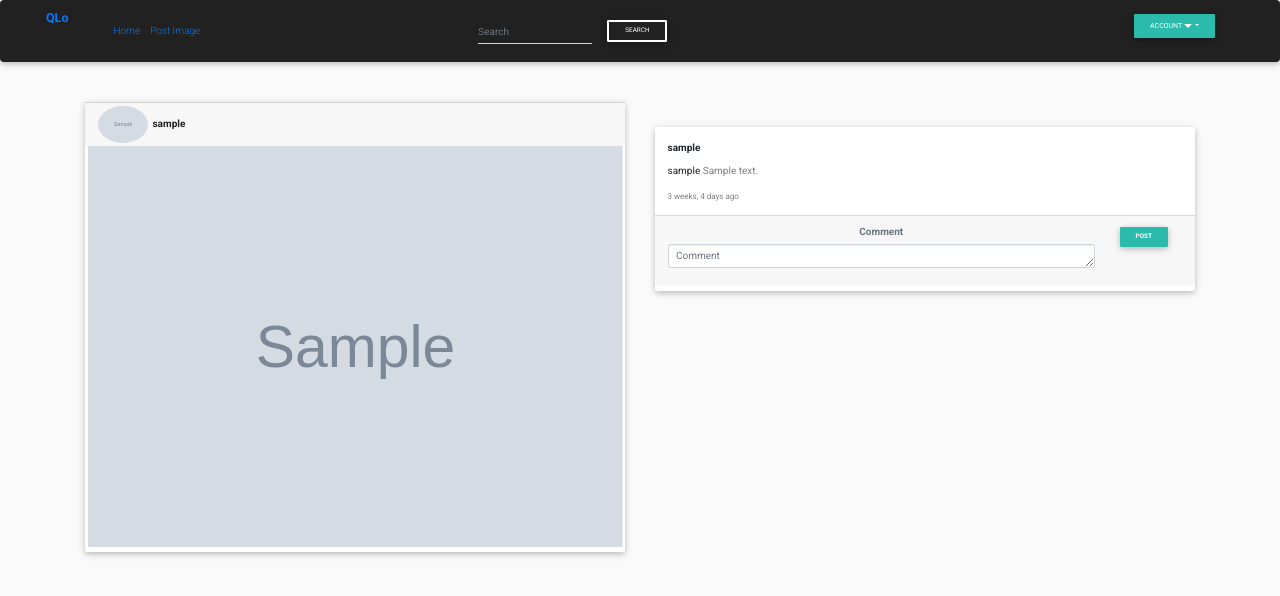
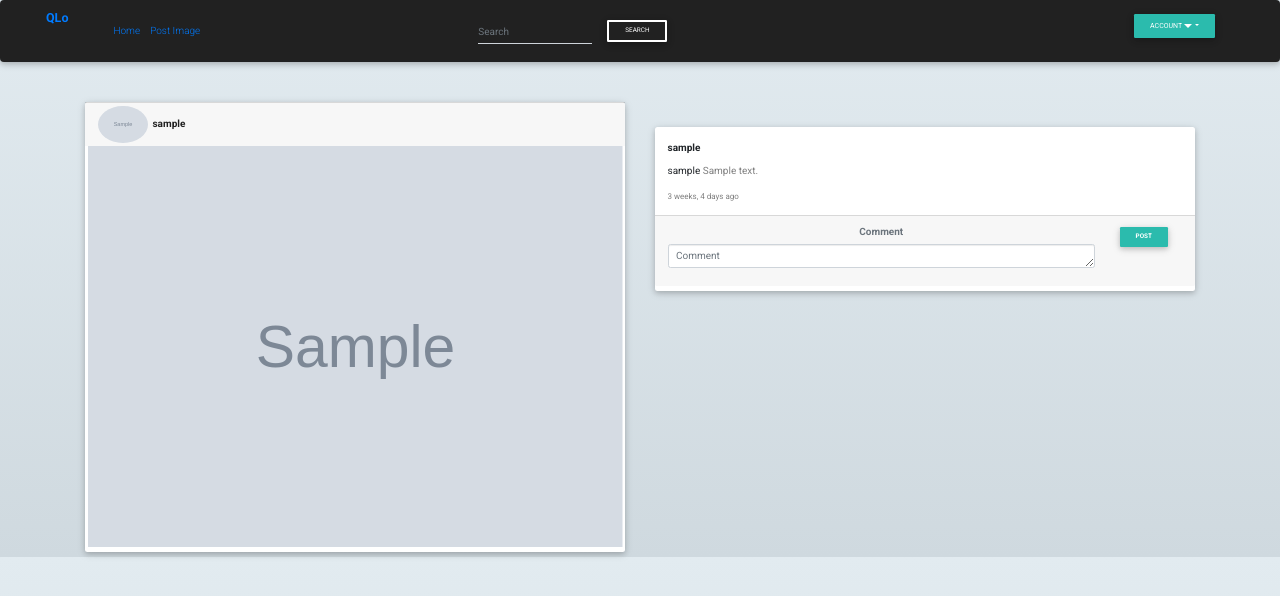
Before and after one commit to jusinam/oQLo, a Django app: page /image/1 in a window 1280 px wide. Shown: the top 596 px of the page. Run offline with Django 3.2, Linux system fonts and the light colour scheme; a user stored in the database is signed in; tables that the repository leaves empty hold one stand-in row (values such as "Sample post"); grey boxes marked "Sample" are stand-in pictures; some libraries are stand-ins or nearby versions.

Commit message:
add gradient color

```diff
--- a/templates/base.html
+++ b/templates/base.html
@@ -36,7 +36,7 @@
 
 </head>
 
-<body class="grey lighten-5">
+<body class="grey lighten-5 heavy-rain-gradient ">
     {% include "navbar.html" %}
 
 
@@ -71,7 +71,6 @@
 
 
     {% endblock %}
-    <div class="mb-4 pb-4"></div>
 
 </body>
 
--- a/templates/registration/base.html
+++ b/templates/registration/base.html
@@ -39,7 +39,7 @@
 
 </head>
 
-<body>
+<body class="heavy-rain-gradient " >
     {% include "navbar.html" %}
 
     {% block content %}
```
